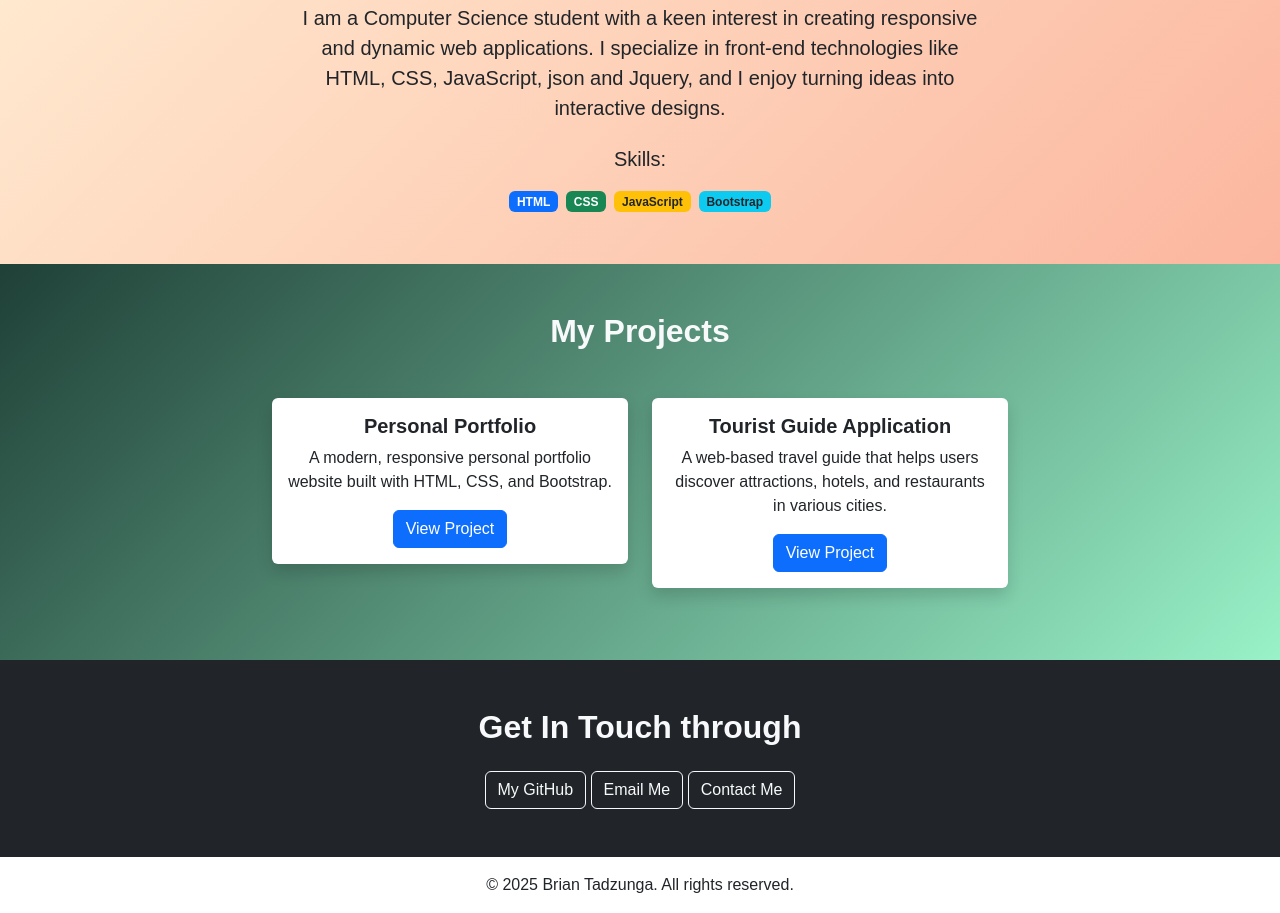
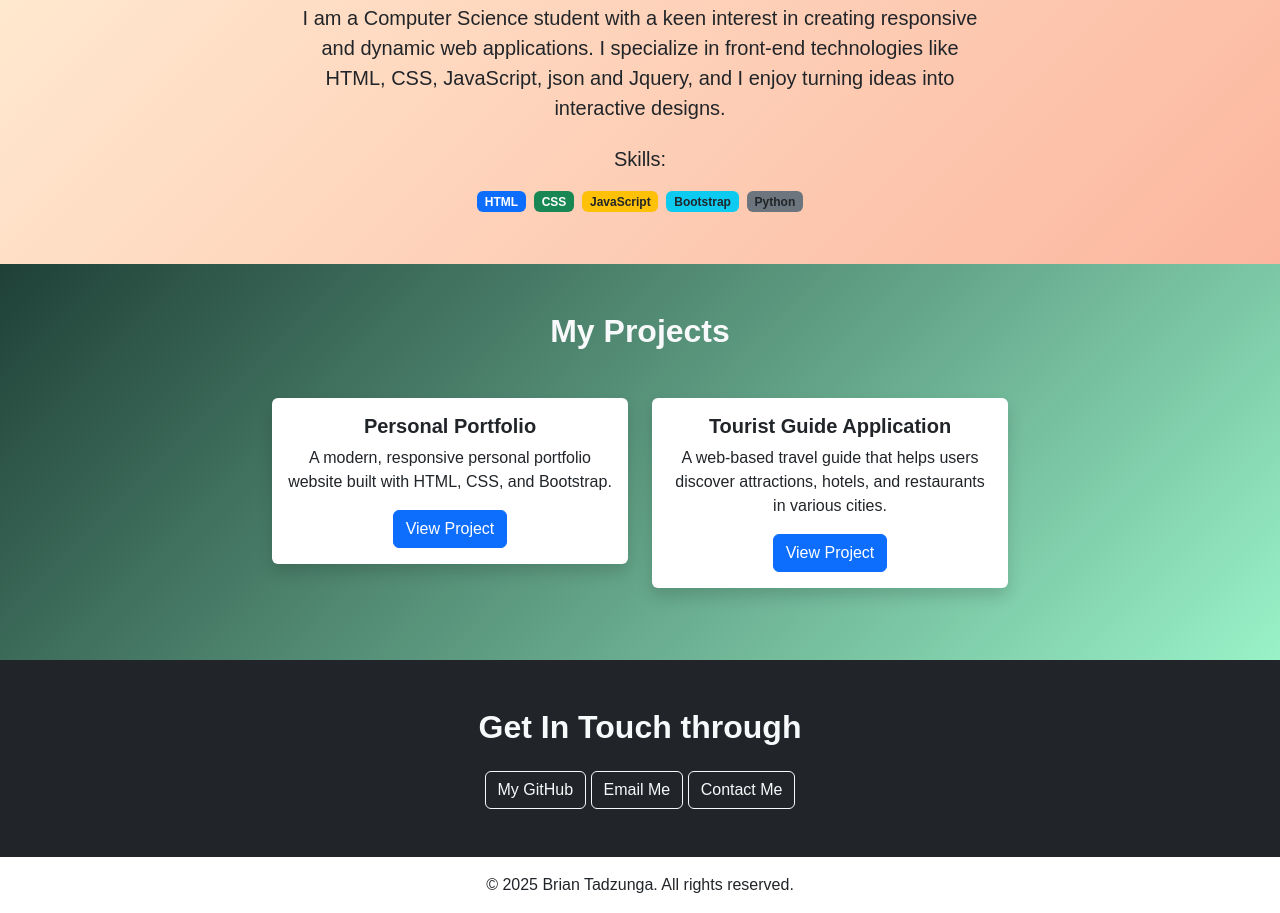
Before and after one commit to rem27nean/rem-27, a plain HTML site: page index.html in a window 1280 px wide. Shown: the part 907-1820 px from the top of the page. Drawn offline with nearby package versions, Linux system fonts and the light colour scheme; files that its build step writes are made by us from their sources.

Commit message:
Update index.html

```diff
--- a/index.html
+++ b/index.html
@@ -52,6 +52,7 @@
                 <span class="badge bg-success m-1">CSS</span>
                 <span class="badge bg-warning text-dark m-1">JavaScript</span>
                 <span class="badge bg-info text-dark m-1">Bootstrap</span>
+                <span class="badge bg-secondary text-dark m-1">Python</span>
 
             </div>
 
@@ -123,4 +124,5 @@
     <script src="bootstrap-5.3.8-dist/js/bootstrap.bundle.min.js"></script>
 </body>
 
+
 </html>
```
